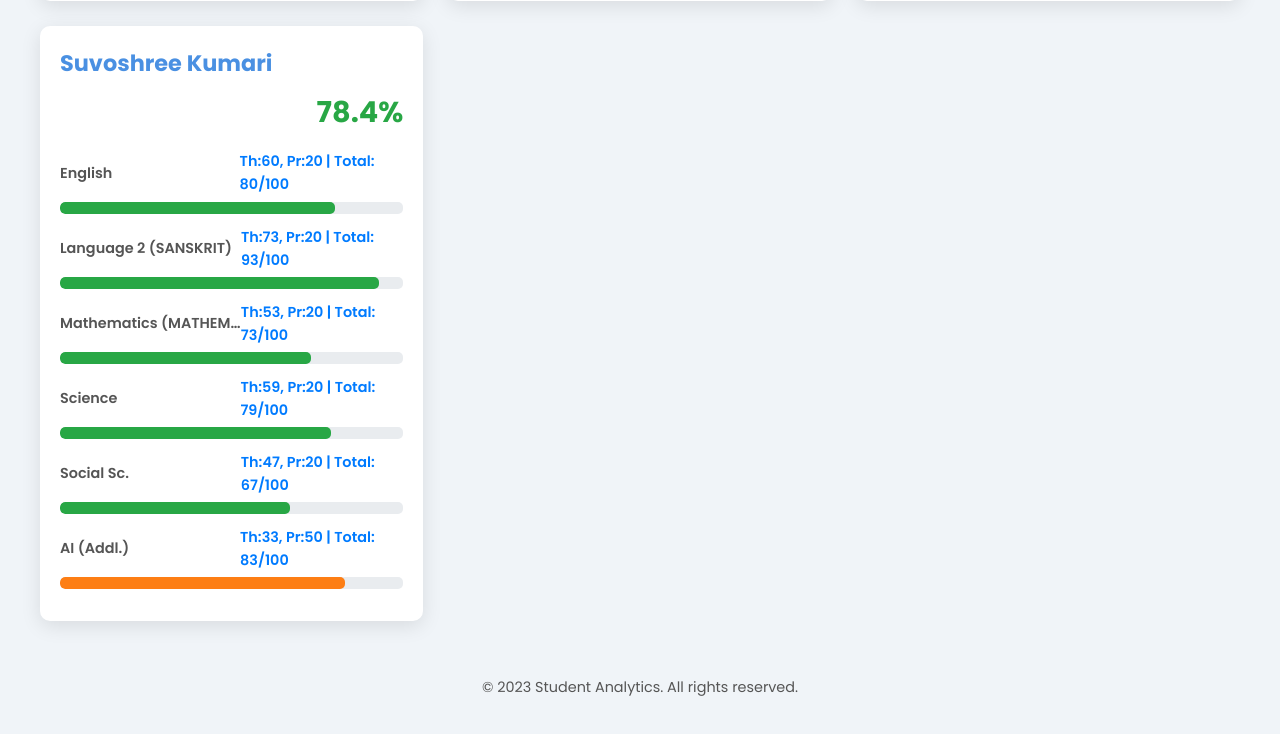
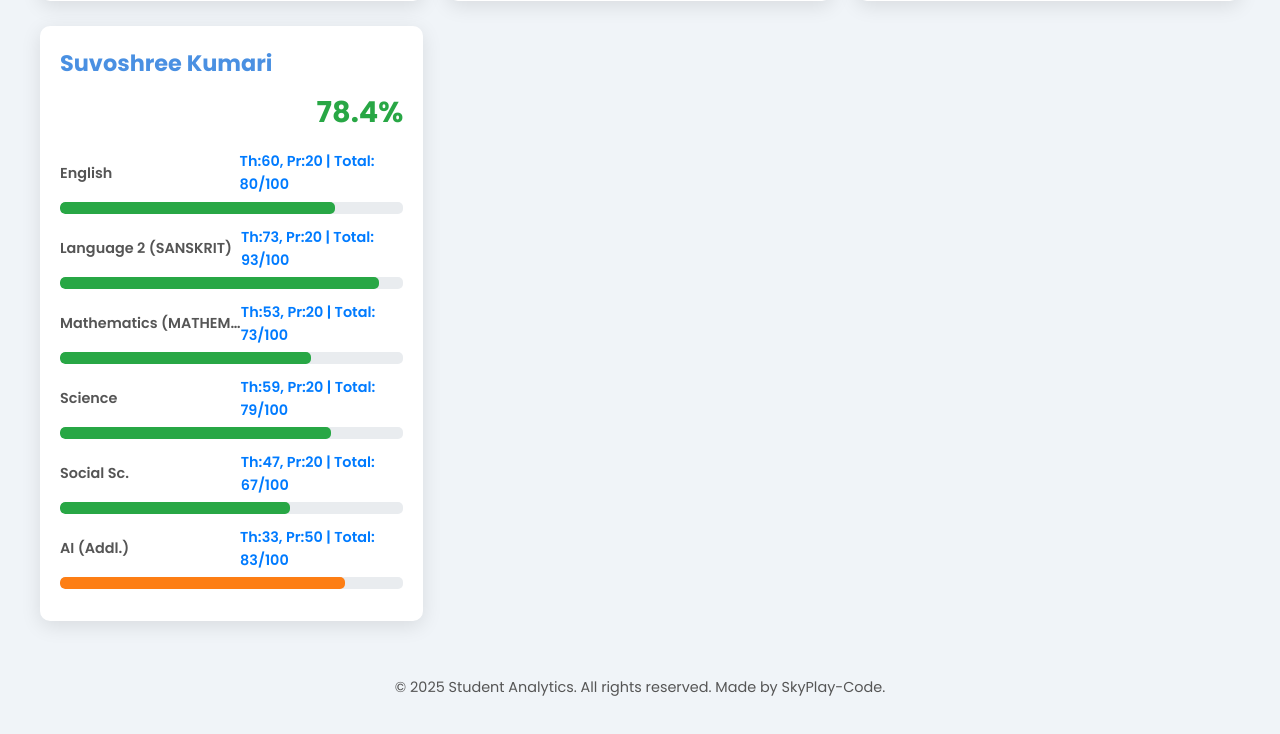
Before and after one commit to SkyPlay-Code/x-mark, a plain HTML site: page index.html in a window 1280 px wide. Shown: the part 10130-10864 px from the top of the page. Drawn offline with Linux system fonts and the light colour scheme.

Commit message:
Update index.html

```diff
--- a/index.html
+++ b/index.html
@@ -217,7 +217,7 @@
         </main>
 
         <footer>
-            <p>&copy; 2023 Student Analytics. All rights reserved.</p>
+            <p>&copy; 2025 Student Analytics. All rights reserved. Made by SkyPlay-Code.</p>
         </footer>
     </div>
 
```
